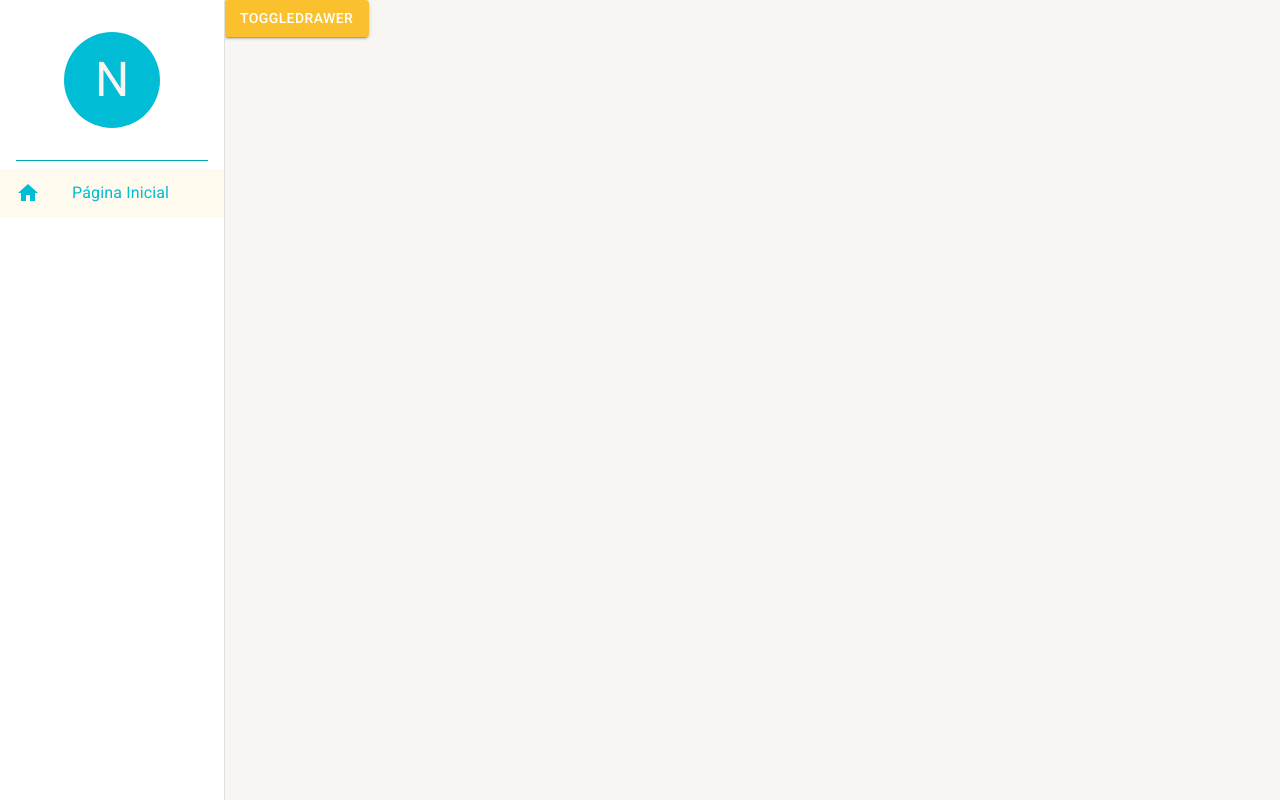
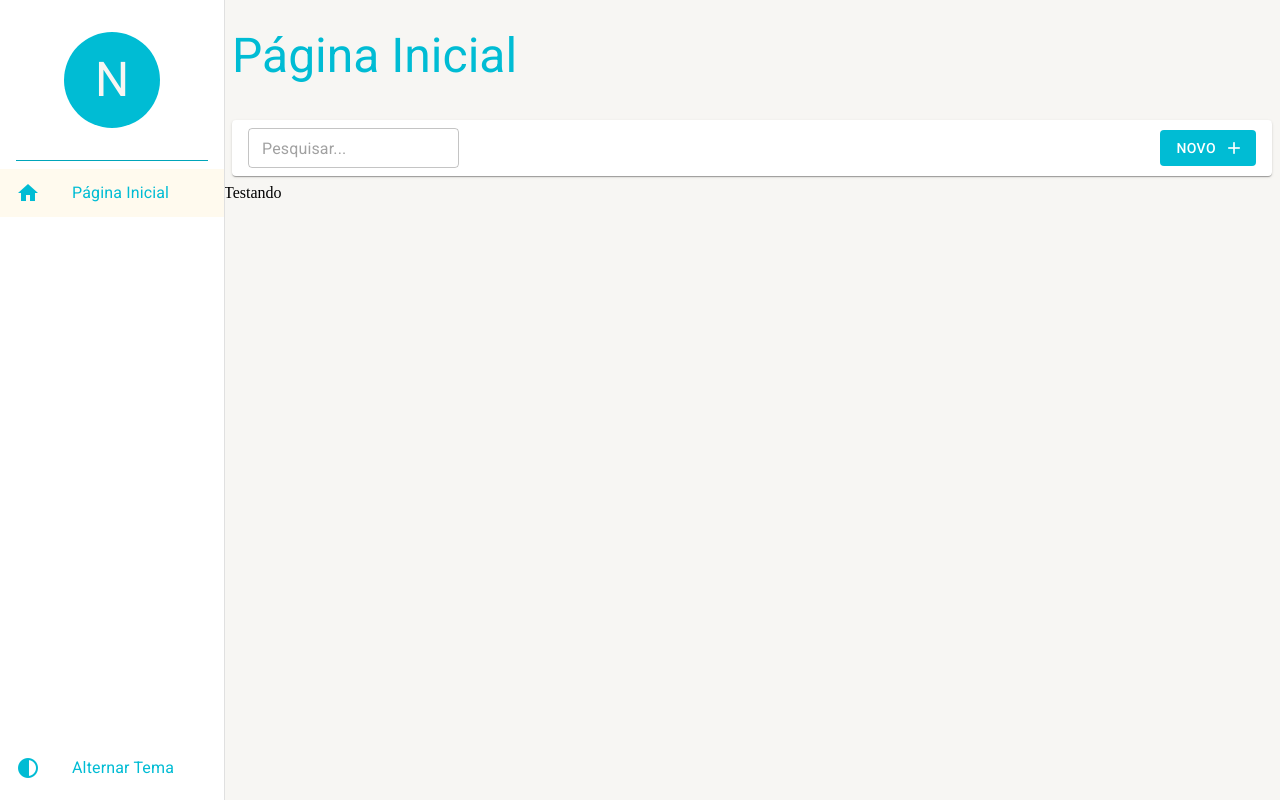
Before and after one commit to vnshas/NewCrud, a React (Vite) app: page /pagina-inicial in a window 1280 px wide. Built offline with nearby package versions, Linux system fonts and the light colour scheme.

Commit message:
refactor: change ToolBar component to ListingTools

```diff
--- /dev/null
+++ b/src/pages/dashboard/Dashboard.tsx
@@ -0,0 +1,10 @@
+import {  ListingTools } from "../../shared/components/listingTools/ListingTools"
+import { LayOutBasePagina } from "../../shared/layouts/LayOutBasePagina"
+
+export const DashBoard = () =>{
+    return(
+        <LayOutBasePagina  titulo="Página Inicial" barraDeFerramentas={(<ListingTools mostrarInputBusca />)}>
+            Testando
+        </LayOutBasePagina>
+    )
+}
--- a/src/routes/index.tsx
+++ b/src/routes/index.tsx
@@ -1,12 +1,13 @@
-import { Button } from "@mui/material"
-import {  Route, Routes } from "react-router-dom"
+
+import {  Navigate, Route, Routes } from "react-router-dom"
 
 import { useDrawerContext } from "../shared/contexts"
 import { useEffect } from "react"
+import { DashBoard } from "../pages/dashboard/Dashboard"
 
 
 export const AppRoutes = () =>{
-    const {toggleDrawerOpen,setDrawerOptions} = useDrawerContext()
+    const {setDrawerOptions} = useDrawerContext()
 
     useEffect(() =>{
         setDrawerOptions([
@@ -20,9 +21,9 @@ export const AppRoutes = () =>{
 
     return(
         <Routes>
-            <Route path="/pagina-inicial" element={<Button variant='contained' color='primary' onClick={() => toggleDrawerOpen()} >toggleDrawer</Button>} />
+            <Route path="/pagina-inicial" element={<DashBoard />} />
 
-           { /*<Route path="*" element={<Navigate to="/pagina-inicial" />}/> */}
+           <Route path="*" element={<Navigate to="/pagina-inicial" />}/>
         </Routes>
     )
 }
--- /dev/null
+++ b/src/shared/components/listingTools/ListingTools.tsx
@@ -0,0 +1,54 @@
+import { Box, Button, Icon, Paper, TextField, useTheme } from "@mui/material";
+
+interface IListingToolsProps{
+    textoDaBusca?: string
+    mostrarInputBusca?: boolean
+    aoMudarTextoBusca?: (novoTexto: string) => void
+    textoBotaoNovo?: string
+    mostrarBotaoNovo?: boolean
+    aoClicarEmNovo?: () => void
+}
+
+export const ListingTools: React.FC<IListingToolsProps> = ({
+  textoDaBusca = '',
+  aoMudarTextoBusca,
+  mostrarInputBusca = false,
+  aoClicarEmNovo,
+  textoBotaoNovo = 'Novo',
+  mostrarBotaoNovo = true
+}) => {
+  const theme = useTheme();
+  return (
+    <Box
+      height={theme.spacing(5)}
+      marginX={1}
+      padding={1}
+      paddingX={2}
+      gap={1}
+      display="flex"
+      alignItems="center"
+      component={Paper}
+    >
+
+     {mostrarInputBusca && ( <TextField
+        value={textoDaBusca}
+        onChange={(e) => aoMudarTextoBusca?.(e.target.value)}
+        size="small"
+        placeholder="Pesquisar..."
+      />)}
+
+
+      <Box display="flex" flex={1} justifyContent="end">
+       {mostrarBotaoNovo && ( <Button
+          disableElevation
+          sx={{ background: theme.palette.secondary.main }}
+          variant="contained"
+          onClick={aoClicarEmNovo}
+          endIcon={<Icon>add</Icon>}
+        >
+         {textoBotaoNovo}
+        </Button>)}
+      </Box>
+    </Box>
+  );
+};
--- a/src/shared/components/menu-lateral/MenuLateral.tsx
+++ b/src/shared/components/menu-lateral/MenuLateral.tsx
@@ -2,7 +2,7 @@ import { Avatar, Box, Divider, Drawer, Icon, List, ListItemButton, ListItemIcon,
 
 
 import React, { ReactNode} from "react"
-import { useDrawerContext } from "../../contexts"
+import { useAppThemeContext, useDrawerContext } from "../../contexts"
 import { useMatch, useNavigate, useResolvedPath } from "react-router-dom"
 
 
@@ -20,19 +20,25 @@ interface IListItemLinkProps{
 
 
 export const MenuLateral: React.FC<IMenuLateralProps>= ({children}) =>{
+  const theme = useTheme();
 
-    const theme = useTheme()
+  const ListItemLink: React.FC<IListItemLinkProps> = ({
+    to,
+    icon,
+    label,
+    onClick,
+  }) => {
+    const navigate = useNavigate();
 
-const ListItemLink : React.FC<IListItemLinkProps> = ({to,icon,label,onClick}) =>{
-    const navigate = useNavigate()
+    const resolvedPath = useResolvedPath(to);
+    const match = useMatch({ path: resolvedPath.pathname, end: false });
 
-    const resolvedPath = useResolvedPath(to)
-    const match = useMatch({path:resolvedPath.pathname, end:false})
+    const handleClick = () => {
+      navigate(to);
+      onClick?.();
+    };
 
-    const handleClick = () =>{
-          navigate(to)
-          onClick?.()
-    }
+
 
     return (
       <ListItemButton selected={!!match} onClick={handleClick}>
@@ -42,38 +48,83 @@ const ListItemLink : React.FC<IListItemLinkProps> = ({to,icon,label,onClick}) =>
         <ListItemText primary={label} />
       </ListItemButton>
     );
-}
+  };
 
-    const smDown = useMediaQuery(theme.breakpoints.down('sm'))
+  const smDown = useMediaQuery(theme.breakpoints.down("sm"));
 
-    const {isDrawerOpen,toggleDrawerOpen,drawerOptions} = useDrawerContext()
+  const {toggleTheme} =useAppThemeContext()
+  const { isDrawerOpen, toggleDrawerOpen, drawerOptions } = useDrawerContext();
 
-    return(
+
+  return (
     <>
-        <Drawer open={isDrawerOpen}  variant={smDown ? 'temporary' : 'permanent'} onClose={toggleDrawerOpen}>
-            <Box width={theme.spacing(28)} height='100%' display='flex' flexDirection='column'>
-
-            <Box width='100%' height={theme.spacing(20)} display='flex' alignItems='center' justifyContent='center'>
-                <Avatar sx={{fontSize:theme.spacing(6),height:theme.spacing(12) ,width:theme.spacing(12) ,bgcolor: theme.palette.secondary.main }}>N</Avatar>
+      <Drawer
+        open={isDrawerOpen}
+        variant={smDown ? "temporary" : "permanent"}
+        onClose={toggleDrawerOpen}
+      >
+        <Box
+          width={theme.spacing(28)}
+          height="100%"
+          display="flex"
+          flexDirection="column"
+        >
+          <Box
+            width="100%"
+            height={theme.spacing(20)}
+            display="flex"
+            alignItems="center"
+            justifyContent="center"
+          >
+            <Avatar
+              sx={{
+                fontSize: theme.spacing(6),
+                height: theme.spacing(12),
+                width: theme.spacing(12),
+                bgcolor: theme.palette.secondary.main,
+              }}
+            >
+              N
+            </Avatar>
           </Box>
 
-            <Divider variant='middle' sx={{bgcolor: theme.palette.secondary.main}}/>
+          <Divider
+            variant="middle"
+            sx={{ bgcolor: theme.palette.secondary.main }}
+          />
 
-            <Box flex={1} sx={{color:theme.palette.secondary.main}}>
+          <Box flex={1} sx={{ color: theme.palette.secondary.main }}>
             <List component="nav">
               {drawerOptions.map((drawerOption) => (
-                    <ListItemLink key={drawerOption.path} icon={drawerOption.icon} label={drawerOption.label} to={drawerOption.path} onClick={smDown ? toggleDrawerOpen : undefined}/>
+                <ListItemLink
+                  key={drawerOption.path}
+                  icon={drawerOption.icon}
+                  label={drawerOption.label}
+                  to={drawerOption.path}
+                  onClick={smDown ? toggleDrawerOpen : undefined}
+                />
               ))}
-
+            </List>
+          </Box>
+          <Box  sx={{ color: theme.palette.secondary.main }}>
+            <List component="nav">
+              <ListItemButton onClick={toggleTheme}>
+                <ListItemIcon>
+                    <Icon sx={{ color: theme.palette.secondary.main }}>
+                        contrast
+                    </Icon>
+                </ListItemIcon>
+                <ListItemText primary="Alternar Tema"/>
+              </ListItemButton>
 
             </List>
           </Box>
-
-
         </Box>
       </Drawer>
 
-        <Box height='100vh' marginLeft={smDown ? 0 : theme.spacing(28)}>{children}</Box>
+      <Box height="100vh" marginLeft={smDown ? 0 : theme.spacing(28)}>
+        {children}
+      </Box>
     </>
-    )
+  );
 }
--- /dev/null
+++ b/src/shared/layouts/LayOutBasePagina.tsx
@@ -0,0 +1,38 @@
+import { Box, Icon, IconButton, Typography, useMediaQuery, useTheme } from "@mui/material";
+import React, { ReactNode } from "react";
+import { useDrawerContext } from "../contexts";
+
+interface ILayOutBaseProps {
+  children: ReactNode;
+  titulo: string;
+  barraDeFerramentas?: ReactNode
+}
+
+export const LayOutBasePagina: React.FC<ILayOutBaseProps> = ({
+  children,
+  titulo,
+  barraDeFerramentas
+}) => {
+    const theme = useTheme()
+    const smDown = useMediaQuery(theme.breakpoints.down('sm'))
+    const mdDown = useMediaQuery(theme.breakpoints.down('md'))
+
+    const {toggleDrawerOpen} = useDrawerContext()
+
+    return (
+    <Box height="100%" display="flex" flexDirection="column" gap={1}>
+      <Box padding={1} height={theme.spacing(smDown ? 6 : mdDown ? 8 : 12)} display='flex' alignItems='center' gap={1}>
+
+        {smDown && (<IconButton onClick={toggleDrawerOpen}>
+            <Icon>menu</Icon>
+        </IconButton>)}
+        <Typography variant={smDown ? "h5" : mdDown ? "h4" : "h3"} whiteSpace='nowrap' overflow='hidden' textOverflow='ellipsis'>{titulo}</Typography>
+
+      </Box>
+
+      {barraDeFerramentas && (<Box>{barraDeFerramentas}</Box>)}
+
+      <Box flex={1} overflow='auto'>{children}</Box>
+    </Box>
+  );
+};
--- a/src/shared/theme/Dark.ts
+++ b/src/shared/theme/Dark.ts
@@ -3,6 +3,7 @@ import { cyan, yellow } from "@mui/material/colors"
 
 export const DarkTheme =  createTheme({
     palette:{
+        mode: 'dark',
         primary:{
             main: yellow[700],
             dark: yellow[800],
@@ -19,5 +20,10 @@ export const DarkTheme =  createTheme({
         default: '#202124',
         paper: '#303134',
     }
+    },
+    typography:{
+        allVariants:{
+            color:cyan[500]
+        }
     }
 })
--- a/src/shared/theme/Light.ts
+++ b/src/shared/theme/Light.ts
@@ -19,5 +19,10 @@ export const LightTheme =  createTheme({
         default: '#f7f6f3',
         paper: '#ffffff',
     }
+    },
+    typography:{
+        allVariants:{
+            color:cyan[500]
+        }
     }
 })
```
Lines whose indentation alone changed are shown as unchanged.
